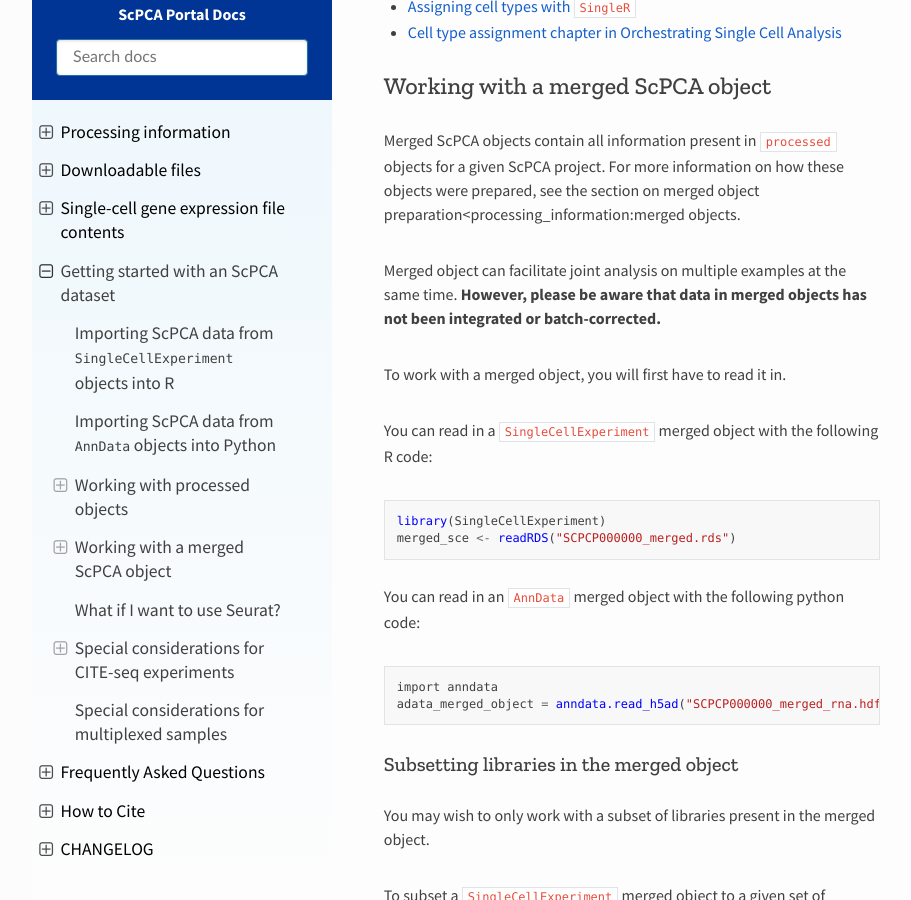
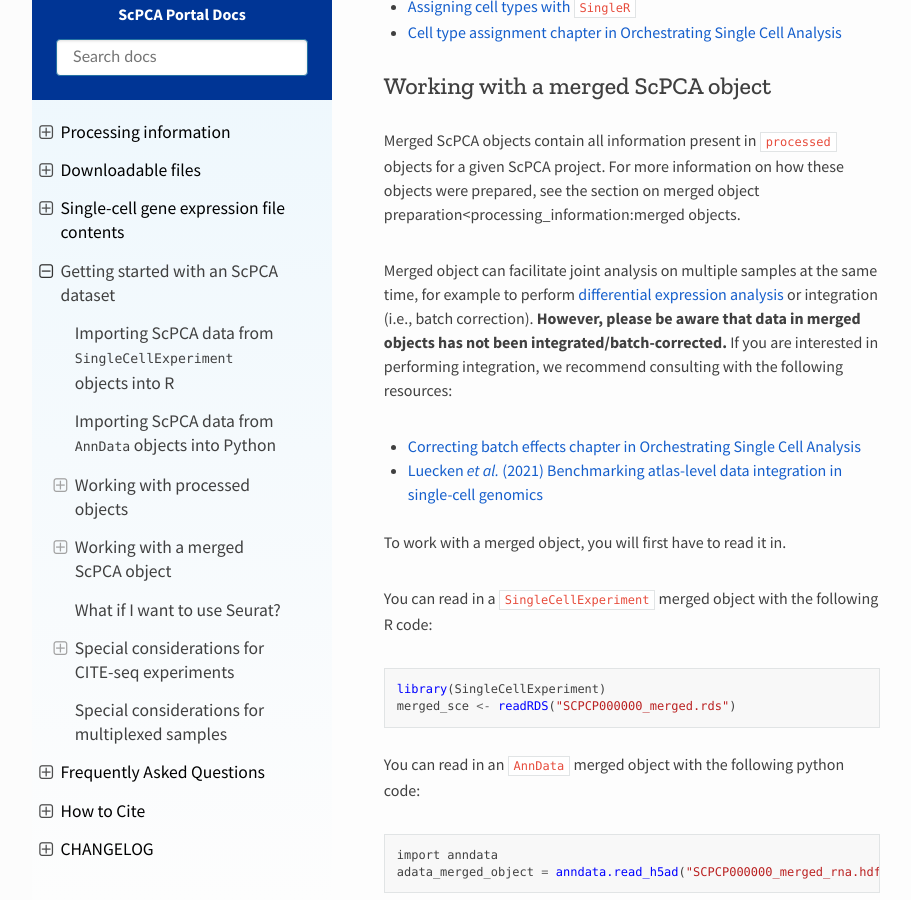
Before and after one commit to DongzeHE/scpca-docs, a Sphinx documentation site: the page built from docs/getting_started.md, in a window 1280 px wide and 900 px high, scrolled down 10193 px. Shown: the whole window, without its empty margins (158-1069 px from the left). Built offline with Sphinx 7.4.7 and the Read the Docs theme 2.0.0, drawn with Linux system fonts in a browser that asks for light colours.

Commit message:
link for de and links for integration

```diff
--- a/docs/getting_started.md
+++ b/docs/getting_started.md
@@ -335,8 +335,13 @@ See these resources for more information on automated cell type annotation:
 Merged ScPCA objects contain all information present in `processed` objects for a given ScPCA project.
 For more information on how these objects were prepared, see {ref}`the section on merged object preparation<processing_information:merged objects`.
 
-Merged object can facilitate joint analysis on multiple examples at the same time.
-**However, please be aware that data in merged objects has not been integrated or batch-corrected.**
+Merged object can facilitate joint analysis on multiple samples at the same time, for example to perform [differential expression analysis](https://bioconductor.org/books/3.16/OSCA.multisample/multi-sample-comparisons.html) or integration (i.e., batch correction).
+**However, please be aware that data in merged objects has not been integrated/batch-corrected.**
+If you are interested in performing integration, we recommend consulting with the following resources:
+
+- [Correcting batch effects chapter in Orchestrating Single Cell Analysis](https://bioconductor.org/books/3.17/OSCA.multisample/integrating-datasets.html)
+- [Luecken _et al._ (2021) Benchmarking atlas-level data integration in single-cell genomics](https://doi.org/10.1038/s41592-021-01336-8)
+
 
 To work with a merged object, you will first have to read it in.
 
```
